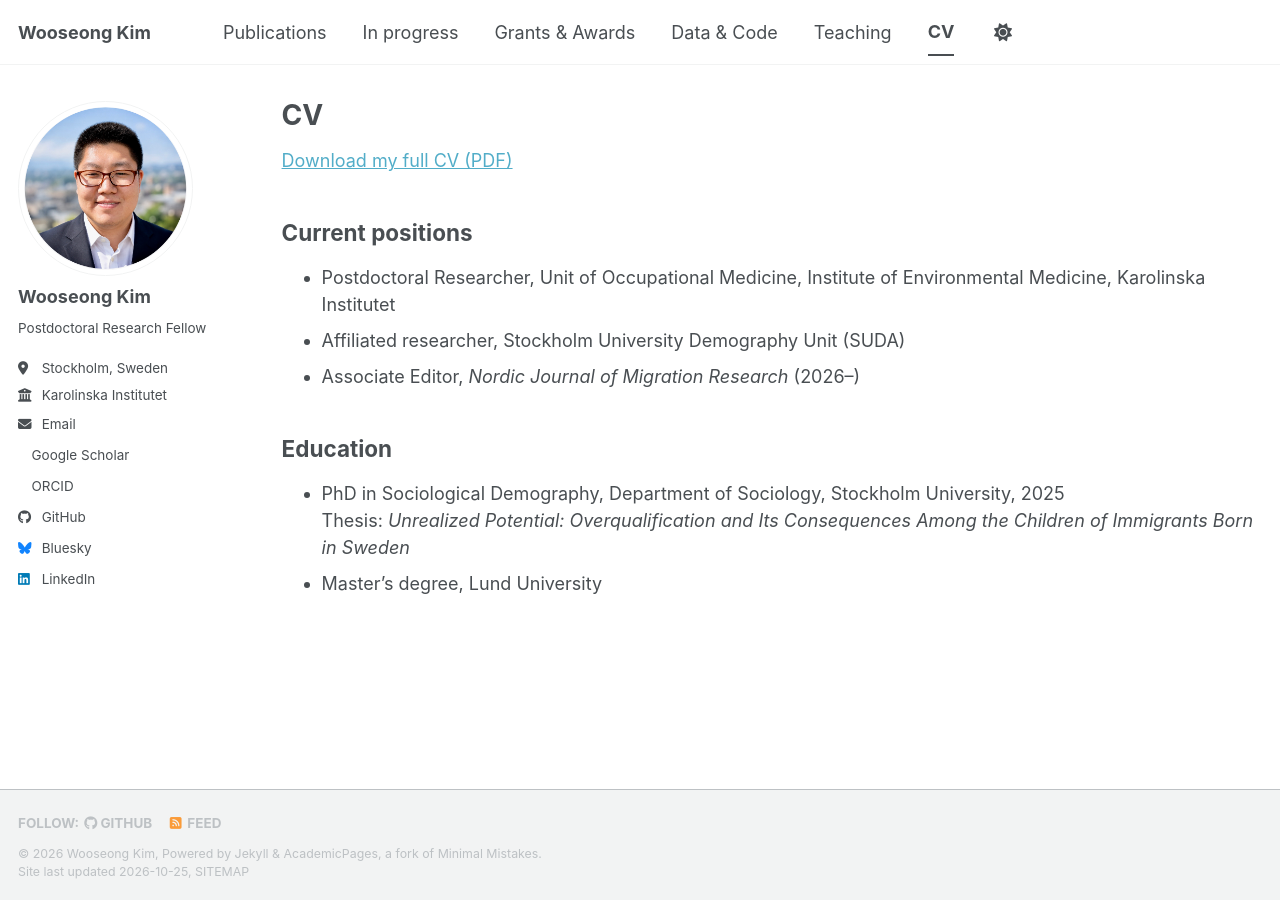
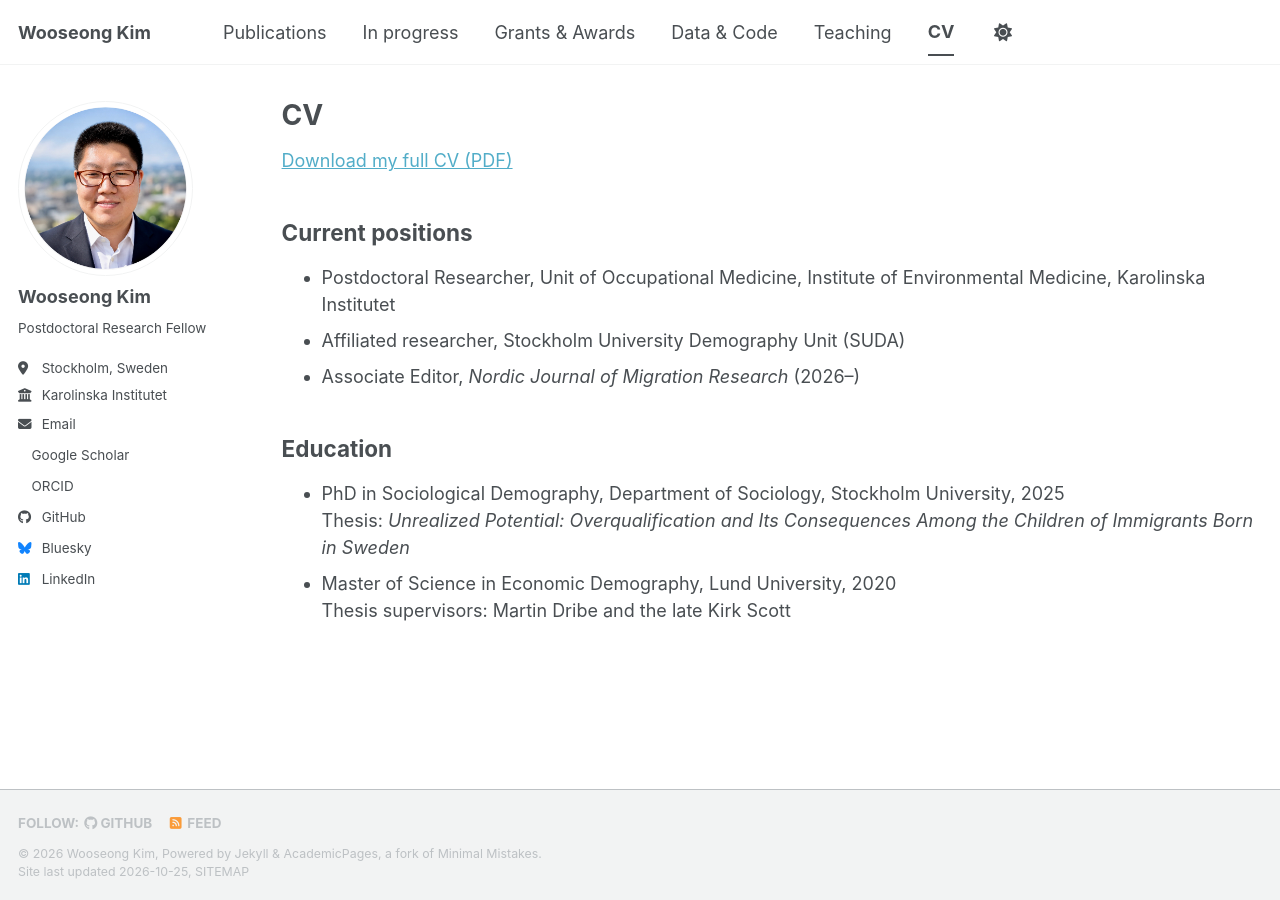
Before and after one commit to wooseongkim1992/wooseongkim1992.github.io, a Jekyll site: the page built from _pages/cv.md, in a window 1280 px wide. Built offline with Jekyll 4.4.1, drawn with Linux system fonts in a browser that asks for light colours; a style sheet for code colours, icons or effects is not loaded.

Commit message:
Complete Lund master's degree on CV
Co-Authored-By: Claude Opus 5.5 <noreply@anthropic.com>
Claude-Session: https://claude.ai/code/session_01GfBbBnqcUfgWZ8g9T6W9Yr

```diff
--- a/_pages/cv.md
+++ b/_pages/cv.md
@@ -18,6 +18,5 @@ redirect_from:
 
 ## Education
 
-<!-- CHECK: add years and exact degree names -->
 * PhD in Sociological Demography, Department of Sociology, Stockholm University, 2025<br>Thesis: *Unrealized Potential: Overqualification and Its Consequences Among the Children of Immigrants Born in Sweden*
-* Master's degree, Lund University
+* Master of Science in Economic Demography, Lund University, 2020<br>Thesis supervisors: Martin Dribe and the late Kirk Scott
```
